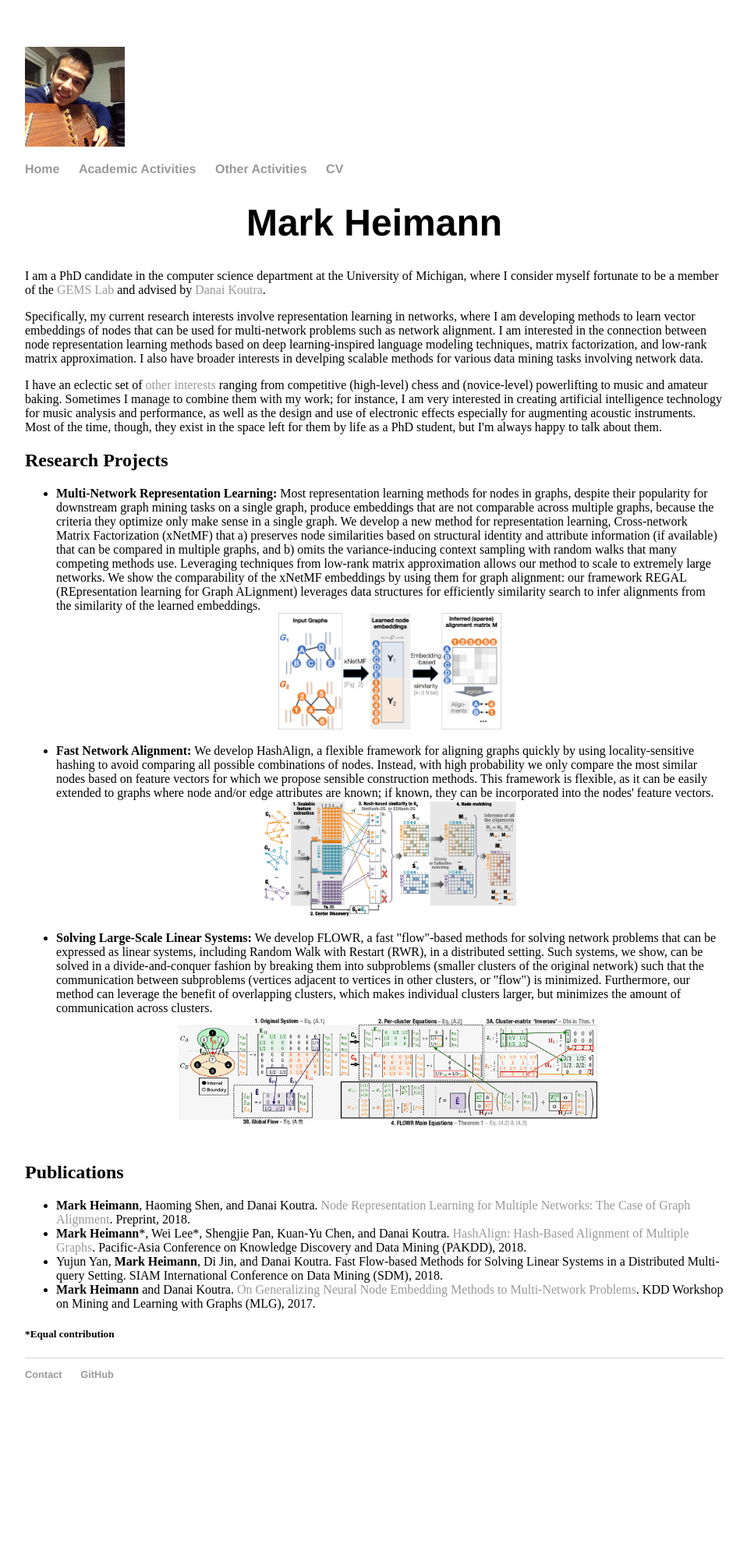
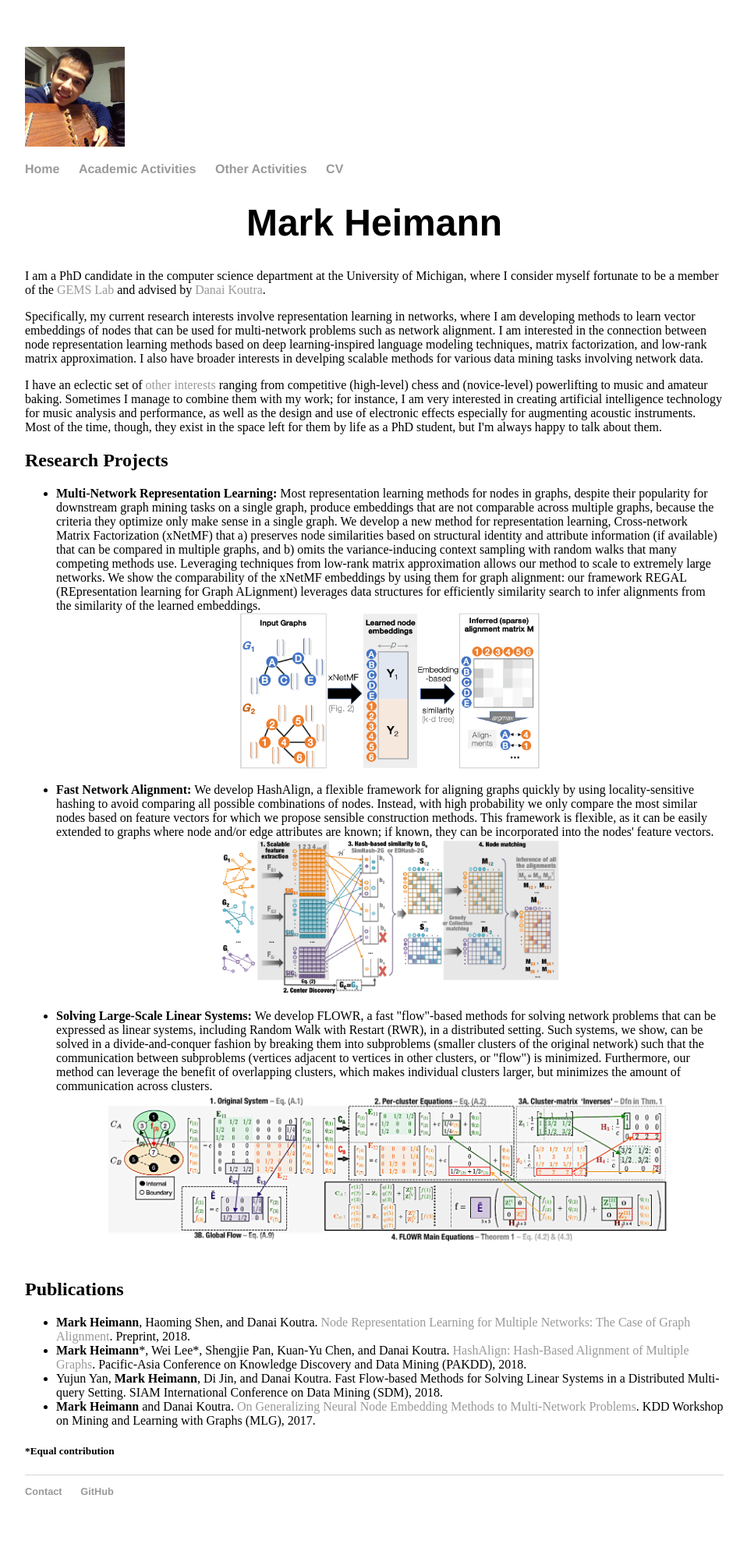
Before and after one commit to markheimann/markheimann.github.io, a Jekyll site: the page built from index.html, in a window 1280 px wide. Shown: the whole page at 78% size, without its empty margins (160-1118 px from the left). Built offline with Jekyll 4.4.1, drawn with Linux system fonts in a browser that asks for light colours; before the commit the page ends 1830 px from its top, so only the background shows below that.

Commit message:
change figure size

```diff
--- a/css/main.css
+++ b/css/main.css
@@ -52,7 +52,7 @@ ul.posts li {
 
 .project_figs {
     width: auto;
-    height: 150px;
+    height: 200px;
     /*text-align: right;*/
     display: block;
     margin: 0 auto;
```
